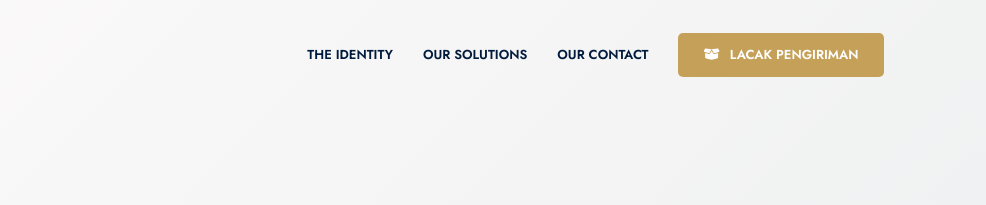
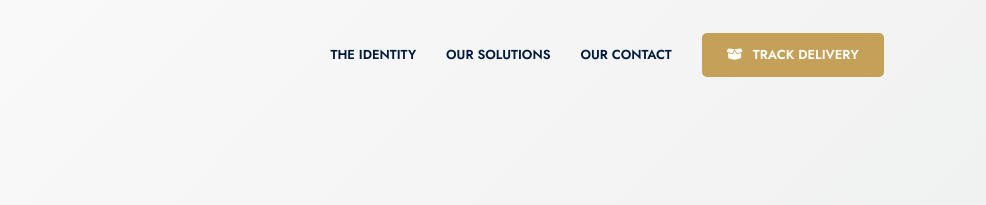
Before and after one commit to SmittyWerbenn/indotrans, a plain HTML site: page index.html in a window 1280 px wide. Shown: the top 205 px of the page, 294-1280 px from the left. Drawn offline with nearby package versions, Linux system fonts and the light colour scheme; a web font is replaced by a local one.

Commit message:
Update index.html

```diff
--- a/index.html
+++ b/index.html
@@ -165,7 +165,7 @@
             <a href="#about">The Identity</a>
             <a href="#services">Our Solutions</a>
             <a href="#contact">Our Contact</a>
-            <a href="track.html" class="track-nav-btn"><i class="fas fa-box-open"></i> Lacak Pengiriman</a>
+            <a href="track.html" class="track-nav-btn"><i class="fas fa-box-open"></i>Track Delivery</a>
         </div>
     </nav>
 
```
